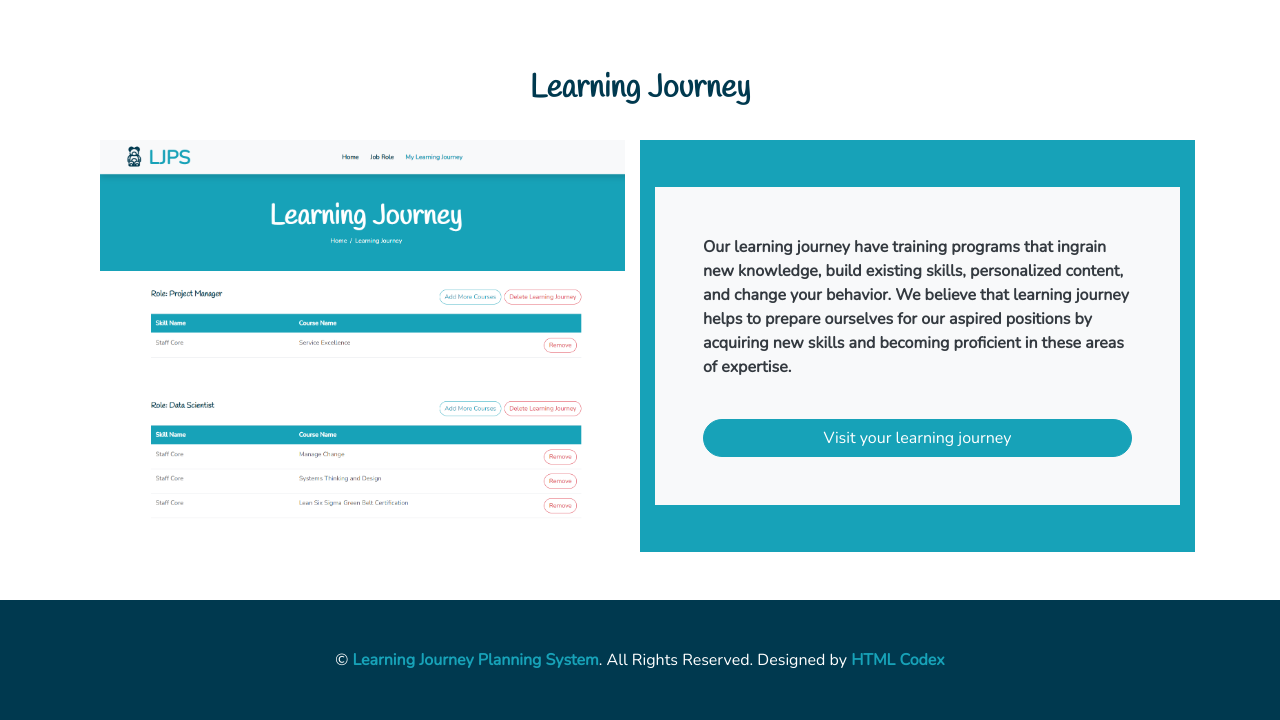
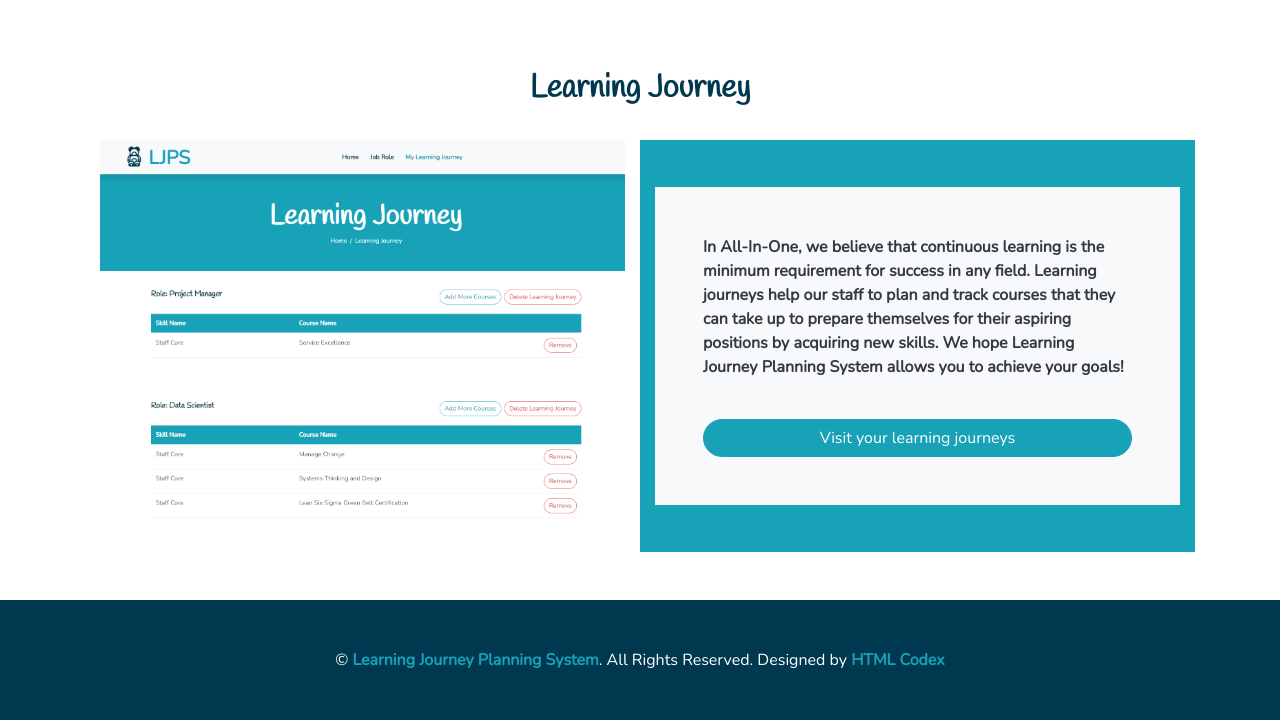
Before and after one commit to ShreyaKushal/SPMteam1, a Flask app: template templates/staffHomepage.html in a window 1280 px wide. Shown: the part 862-1582 px from the top of the page. Run offline with Flask 2, Linux system fonts and the light colour scheme; the template is opened without the code that fills it: values that come from a table or form of the project are taken from there, others are empty; data comes from the database, SQL or seed files in the repository; some libraries are stand-ins or nearby versions.

Commit message:
edited message

```diff
--- a/templates/staffHomepage.html
+++ b/templates/staffHomepage.html
@@ -96,7 +96,7 @@
                         </div>
                         <br>
                         <!--<div class="d-grid gap-2 mx-auto">-->
-                            <a href="staffViewRoles.html" class="btn btn-primary mt-auto">More job role available</a>
+                            <a href="staffViewRoles.html" class="btn btn-primary mt-auto">More job roles available</a>
                         <!--</div>-->
                     </div>
                 </div>
@@ -116,14 +116,14 @@
                 </div>
                 <div class="d-flex flex-column align-items-center justify-content-center col-sm-6 bg-primary">
                     <div class="p-5 bg-light text-dark">
-                        <p class="fw-bold">Our learning journey have training programs that ingrain new knowledge,
-                            build existing skills, personalized content, and change your behavior. We believe that
-                            learning journey helps to prepare ourselves for our aspired positions by acquiring new skills and becoming proficient
-                            in these areas of expertise.
+                        <p class="fw-bold">
+                            In All-In-One, we believe that continuous learning is the minimum requirement for success in any field.
+                            Learning journeys help our staff to plan and track courses that they can take up to prepare themselves for their
+                            aspiring positions by acquiring new skills. We hope Learning Journey Planning System allows you to achieve your goals!
                         </p>
                         <br>
                         <div class="d-grid gap-2 mx-auto">
-                            <a href="staffLearningJourney.html" class="btn btn-primary justify-content-center">Visit your learning journey</a>
+                            <a href="staffLearningJourney.html" class="btn btn-primary justify-content-center">Visit your learning journeys</a>
                         </div>
                     </div>
                 </div>
```
